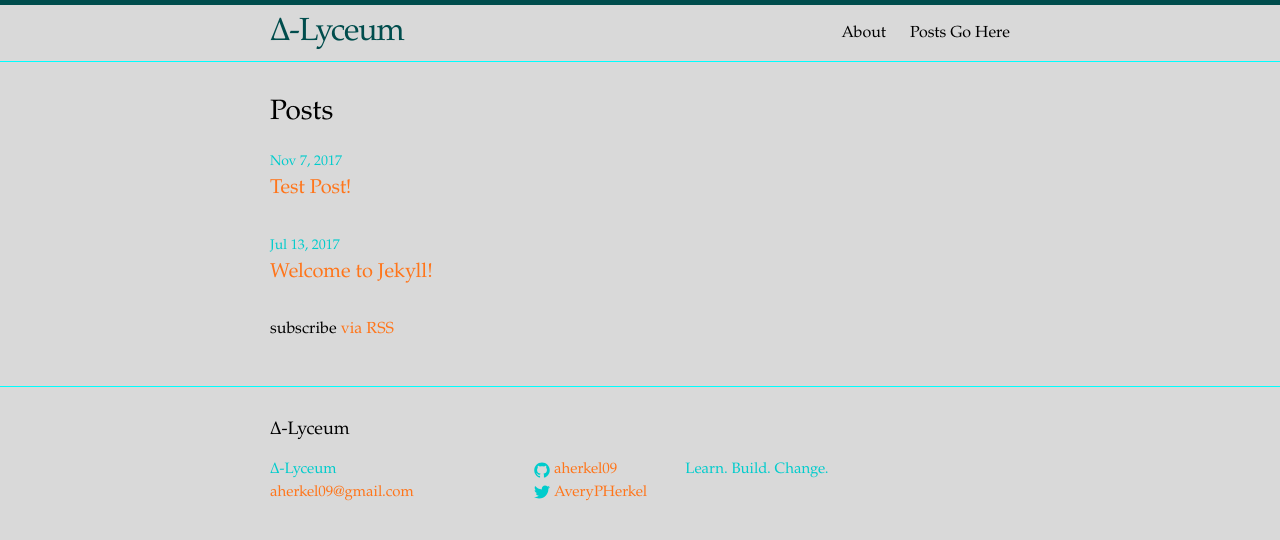
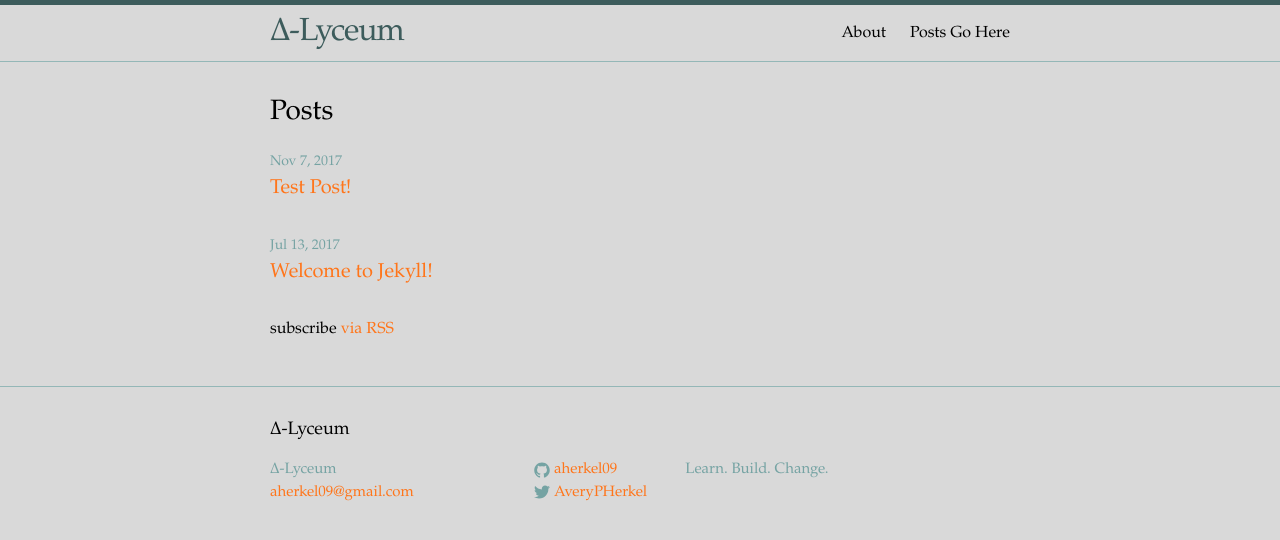
Before and after one commit to DeltaLyceum/aherkel09.github.io, a Jekyll site: the page built from index.html, in a window 1280 px wide. Shown: the top 540 px of the page. Built offline with Jekyll 4.4.1, drawn with Linux system fonts in a browser that asks for light colours.

Commit message:
Update main.scss

```diff
--- a/css/main.scss
+++ b/css/main.scss
@@ -18,7 +18,7 @@ $text-color:       #000000;
 $background-color: #d9d9d9;
 $brand-color:      #ff751a;
 
-$grey-color:       #00cccc;
+$grey-color:       #75a3a3;
 $grey-color-light: lighten($grey-color, 10%);
 $grey-color-dark:  darken($grey-color, 25%);
 
```
